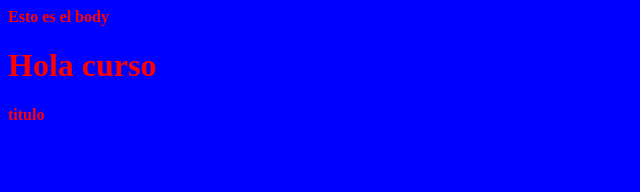
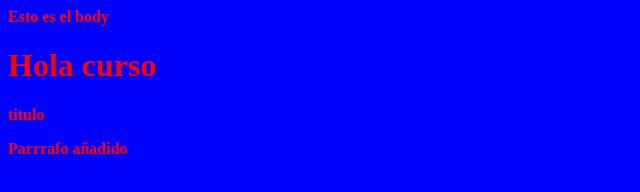
Before and after one commit to francisco-montero-sanchez/gittest, a plain HTML site: page index.html in a window 1280 px wide. Shown: the whole page, without its empty margins (0-640 px from the left). Drawn offline with Linux system fonts and the light colour scheme.

Commit message:
Update index.html

```diff
--- a/index.html
+++ b/index.html
@@ -7,5 +7,6 @@
 <body>Esto es el body
 <h1>Hola curso</h1>
 titulo
+  <P> Parrrafo añadido</P>
 </body>
 </html>
```
